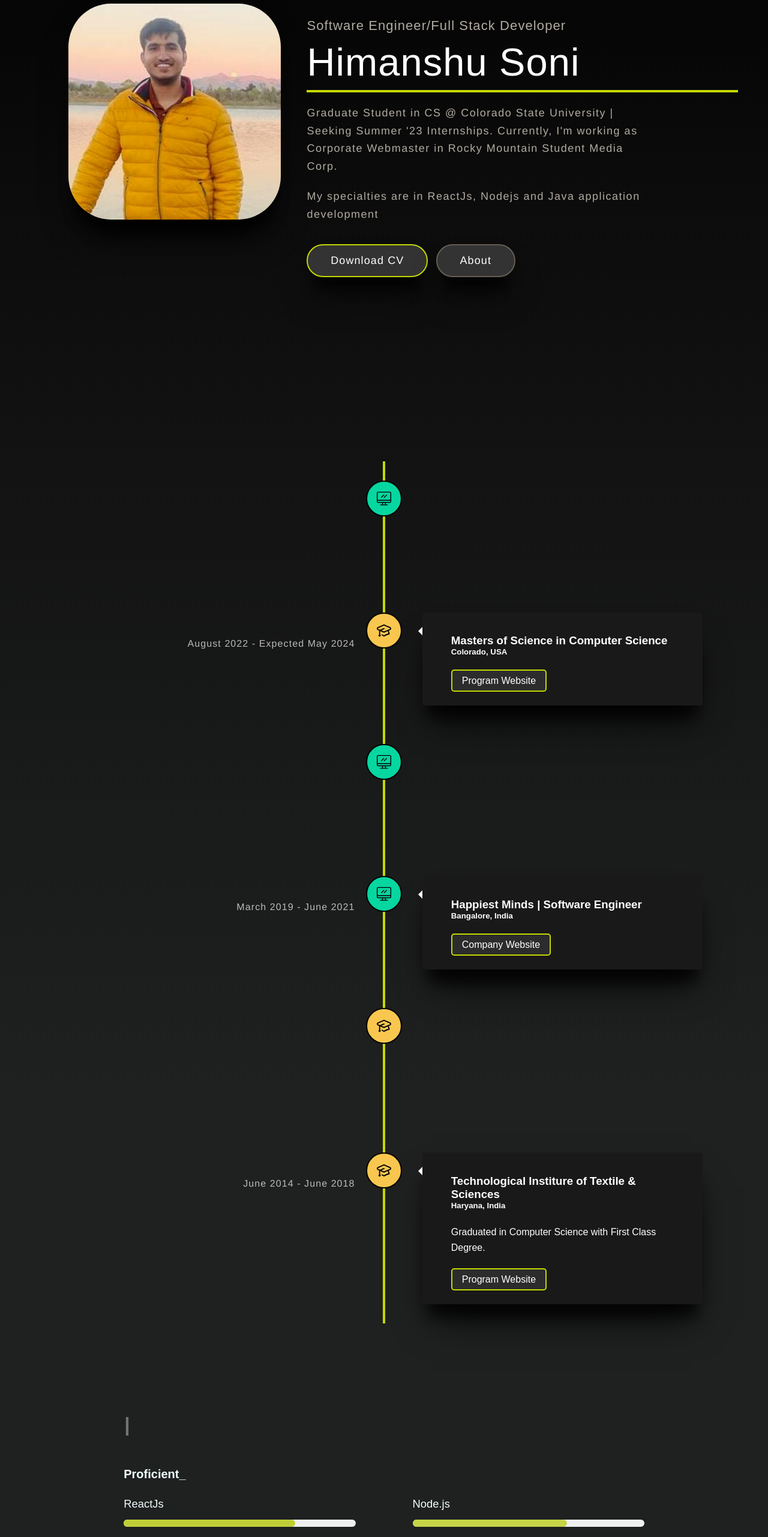
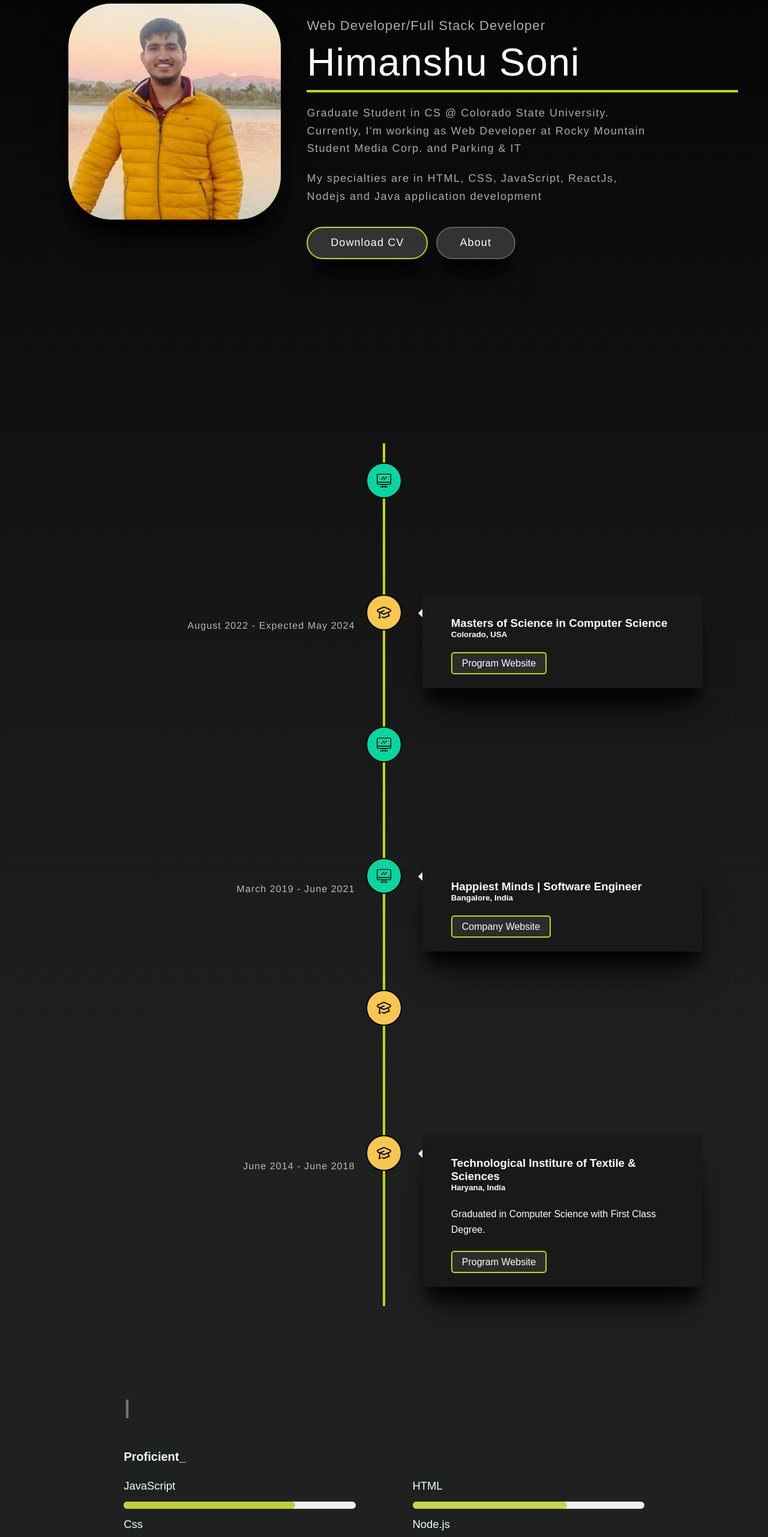
Before and after one commit to hisoni09/portfolio, a React (Create React App) app: page / in a window 1280 px wide. Shown: the part 234-2796 px from the top of the page at 60% size. Built offline with nearby package versions, Linux system fonts and the light colour scheme.

Commit message:
new changes

```diff
--- a/src/components/Home.js
+++ b/src/components/Home.js
@@ -13,14 +13,14 @@ const Home = (props) => {
                 <img src="images/Picture111.png" alt="logo">
                 </img>
                 <Title>
-                    <Designation>Software Engineer/Full Stack Developer </Designation>
+                    <Designation>Web Developer/Full Stack Developer </Designation>
                     <Name>Himanshu Soni</Name>
                     <hr className="green-line"/>
                     <Description>
-                    Graduate Student in CS @ Colorado State University | Seeking Summer '23 Internships. Currently, I'm working as Corporate Webmaster in Rocky Mountain Student Media Corp.
+                    Graduate Student in CS @ Colorado State University. Currently, I'm working as Web Developer at Rocky Mountain Student Media Corp. and Parking & IT
                     </Description>
                     <Description>
-                        My specialties are in ReactJs, Nodejs and Java application development
+                        My specialties are in HTML, CSS, JavaScript, ReactJs, Nodejs and Java application development
                     </Description>
                     <Controls>
                         <DownloadCV href="/files/Himanshu_resume.pdf" target="_blank">Download CV</DownloadCV>
--- a/src/components/Skills.js
+++ b/src/components/Skills.js
@@ -2,13 +2,100 @@ import React from 'react';
 import "./Skills.css";
 import Typewriter from "typewriter-effect";
 
+// const SKILLS_LIST = [
+//     {
+//       label: 'ReactJs',
+//       percentage: '100%',
+//     },
+//     {
+//       label: 'JavaScript',
+//       percentage: '100%',
+//     },
+//     {
+//       label: 'Redux',
+//       percentage: '95%',
+//     },
+//     {
+//       label: 'NextJs',
+//       percentage: '95%',
+//     },
+//     {
+//       label: 'Css',
+//       percentage: '95%',
+//     },
+//     {
+//       label: 'Bootstrap',
+//       percentage: '95%',
+//     },
+//     {
+//       label: 'Jest',
+//       percentage: '95%',
+//     },
+//     {
+//       label: 'MySQL',
+//       percentage: '80%',
+//     },
+//     {
+//       label: 'Webpack',
+//       percentage: '95%',
+//     },
+//     {
+//       label: 'C',
+//       percentage: '70%',
+//     },
+//     {
+//       label: 'Python',
+//       percentage: '70%',
+//     },
+//     {
+//       label: 'Angular',
+//       percentage: '90%',
+//     },
+//     {
+//       label: 'Django',
+//       percentage: '75%',
+//     },
+//     {
+//       label: 'SASS',
+//       percentage: '95%',
+//     },
+//     {
+//       label: 'XML',
+//       percentage: '95%',
+//     },
+//     {
+//       label: 'PHP',
+//       percentage: '95%',
+//     },
+//     {
+//       label: 'Wordpress',
+//       percentage: '95%',
+//     },
+//     {
+//       label: 'Swagger',
+//       percentage: '95%',
+//     },
+//     {
+//       label: 'Git',
+//       percentage: '95%',
+//     },
+//   ];
+
 const SKILLS_LIST = [
   {
-      label: 'ReactJs',
+    label: 'JavaScript',
     percentage: '100%',
   },
   {
-      label: 'JavaScript',
+    label: 'Css',
+    percentage: '95%',
+  },
+  {
+    label: 'PHP',
+    percentage: '95%',
+  },
+  {
+    label: 'ReactJs',
     percentage: '100%',
   },
   {
@@ -17,10 +104,6 @@ const SKILLS_LIST = [
   },
   {
     label: 'NextJs',
-      percentage: '95%',
-    },
-    {
-      label: 'Css',
     percentage: '95%',
   },
   {
@@ -64,10 +147,6 @@ const SKILLS_LIST = [
     percentage: '95%',
   },
   {
-      label: 'PHP',
-      percentage: '95%',
-    },
-    {
     label: 'Wordpress',
     percentage: '95%',
   },
@@ -81,8 +160,11 @@ const SKILLS_LIST = [
   },
 ];
 
-
 const SKILLS_LIST_2 = [
+  {
+    label: 'HTML',
+    percentage: '90%',
+  },
   {
     label: 'Node.js',
     percentage: '90%',
@@ -98,10 +180,6 @@ const SKILLS_LIST = [
   {
     label: 'React Hooks',
     percentage: '95%',
-    },
-    {
-      label: 'HTML',
-      percentage: '90%',
   },
   {
     label: 'Java',
@@ -156,6 +234,82 @@ const SKILLS_LIST = [
   },
 
 ];
+
+
+  // const SKILLS_LIST_2 = [
+  //   {
+  //     label: 'Node.js',
+  //     percentage: '90%',
+  //   },
+  //   {
+  //     label: 'TypeScript',
+  //     percentage: '90%',
+  //   },
+  //   {
+  //     label: 'Redux Saga/Thunk',
+  //     percentage: '95%',
+  //   },
+  //   {
+  //     label: 'React Hooks',
+  //     percentage: '95%',
+  //   },
+  //   {
+  //     label: 'HTML',
+  //     percentage: '90%',
+  //   },
+  //   {
+  //     label: 'Java',
+  //     percentage: '95%',
+  //   },
+  //   {
+  //     label: 'Enzyme',
+  //     percentage: '95%',
+  //   },
+  //   {
+  //     label: 'Bootstrap',
+  //     percentage: '95%',
+  //   },
+  //   {
+  //     label: 'Docker',
+  //     percentage: '95%',
+  //   },
+  //   {
+  //     label: 'C++',
+  //     percentage: '75%',
+  //   },
+  //   {
+  //     label: 'Machine Learning',
+  //     percentage: '75%',
+  //   },
+  //   {
+  //     label: 'Vue',
+  //     percentage: '90%',
+  //   },
+  //   {
+  //     label: 'Material UI/Ant Design',
+  //     percentage: '90%',
+  //   },
+  //   {
+  //     label: 'LESS',
+  //     percentage: '95%',
+  //   },{
+  //     label: 'JSON',
+  //     percentage: '95%',
+  //   },
+  //   {
+  //     label: 'JQuery',
+  //     percentage: '95%',
+  //   },
+  //   {
+  //     label: 'Media Queries',
+  //     percentage: '95%',
+  //   },
+  //   {
+  //     label: 'Postman',
+  //     percentage: '95%',
+  //   },
+
+  // ];
 
 const SKILLS_CARDS = ["Objective - C", "C#", "Ruby", "Swift","Azure", "AWS"];
 
--- a/src/components/timelineElements.js
+++ b/src/components/timelineElements.js
@@ -1,7 +1,7 @@
 let timelineElements = [
   {
       id: 1,
-      title: "RMSMC | Corporate Webmaster ",
+      title: "RMSMC | Web Developer",
       location: "Fort Collins, Colorado, USA",
       description:
         "",
```
Also changed, not shown: 2 other files (tests, documents, lock files or other folders). Lines whose indentation alone changed are shown as unchanged.
